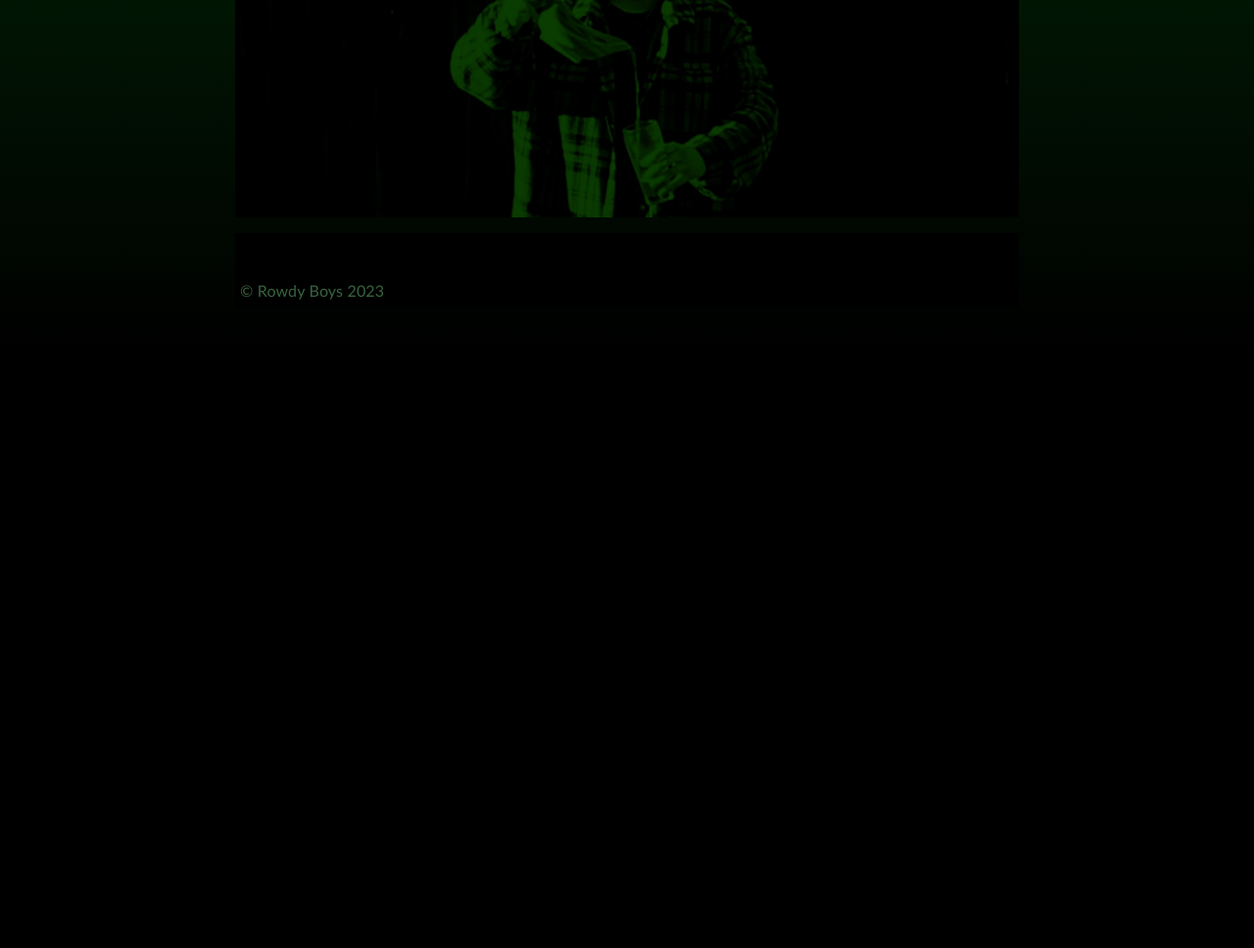
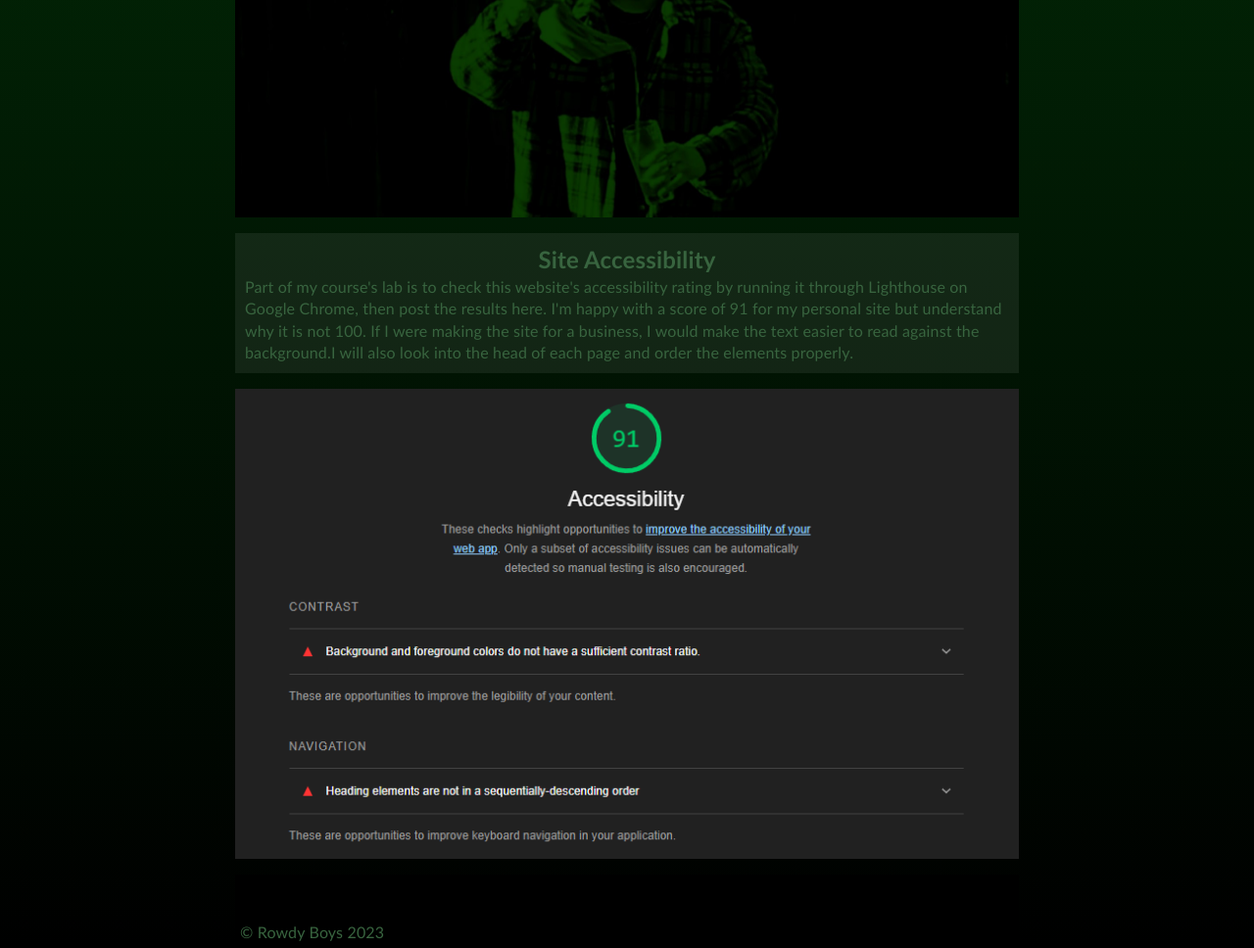
Before and after one commit to jow76/201-02-demo, a plain HTML site: page index.html in a window 1280 px wide. Shown: the part 452-1420 px from the top of the page at 98% size. Before the commit the page ends 816 px from the top, so only its background shows below. Drawn offline with Linux system fonts and the light colour scheme.

Commit message:
Added Lighthouse results to index

```diff
--- a/index.html
+++ b/index.html
@@ -8,7 +8,7 @@
     <link rel="stylesheet" href="reset.css">
     <link rel="stylesheet" href="style.css">
 </head>
-<body class="smallPage">
+<body>
     <header>
         <h1>Joe's Website</h1>
         <nav>
@@ -25,6 +25,11 @@
             <p>Welcome to my site! My name is Joe and I am learning to code with HTML, CSS and JavaScript. I will be using this as a way to practice what I have learned and display my progress to my tutors. You can learn more about me on my "About" page.</p>
         </section>
         <img class="mainImage" src="gravyman.jpg" alt="Joe pouring gravy into a pint glass">
+        <section class="mainContent">
+            <h3>Site Accessibility</h3>
+            <p>Part of my course's lab is to check this website's accessibility rating by running it through Lighthouse on Google Chrome, then post the results here. I'm happy with a score of 91 for my personal site but understand why it is not 100. If I were making the site for a business, I would make the text easier to read against the background.I will also look into the head of each page and order the elements properly.</p>
+        </section>
+        <img class="mainImage" src="lighthouse1.PNG" alt="This page's Lighthouse results, with a score of 91 and some feedback.">
     </main>
     <footer>
         <p>© Rowdy Boys 2023</p>
```
Also changed, not shown: lighthouse1.PNG (added).
